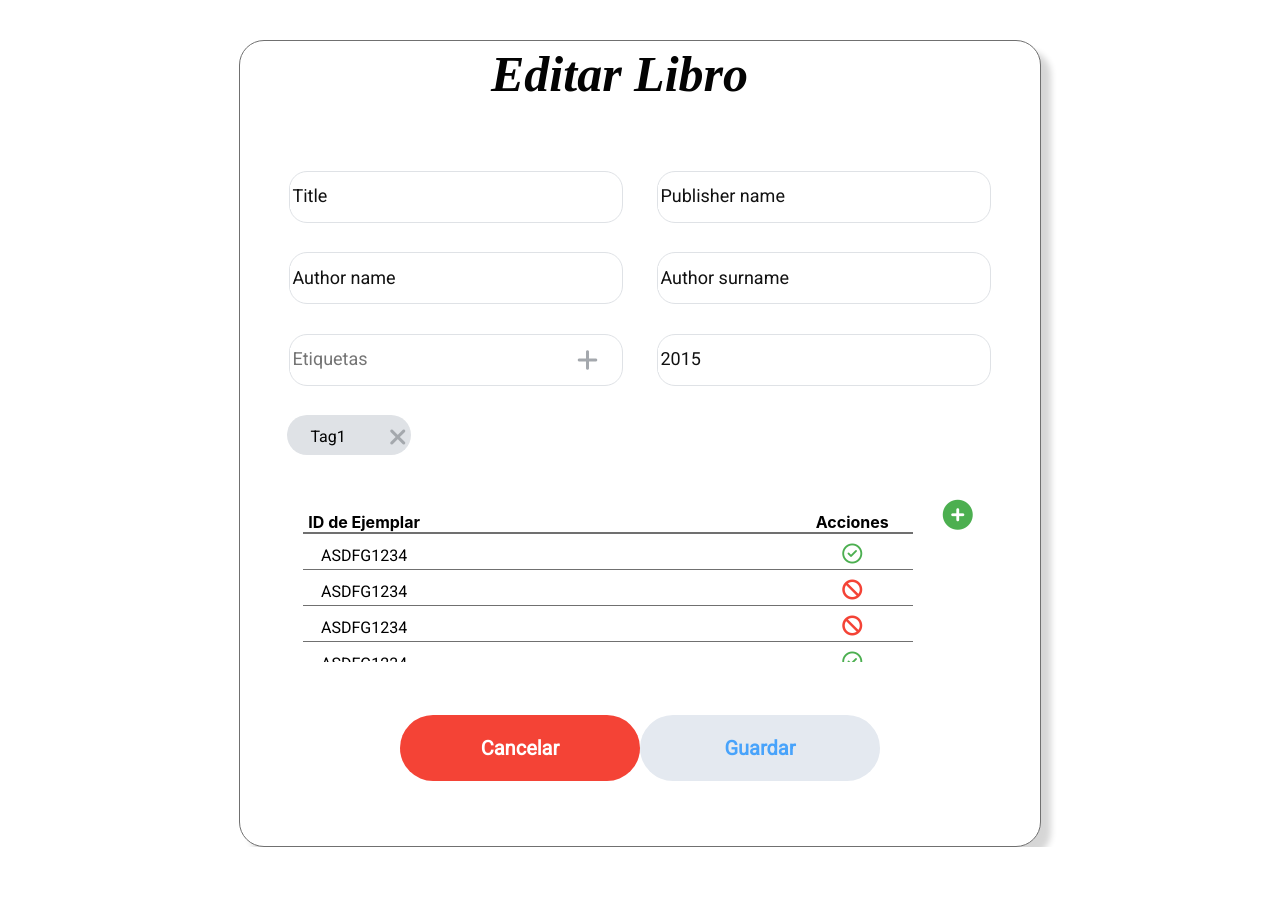
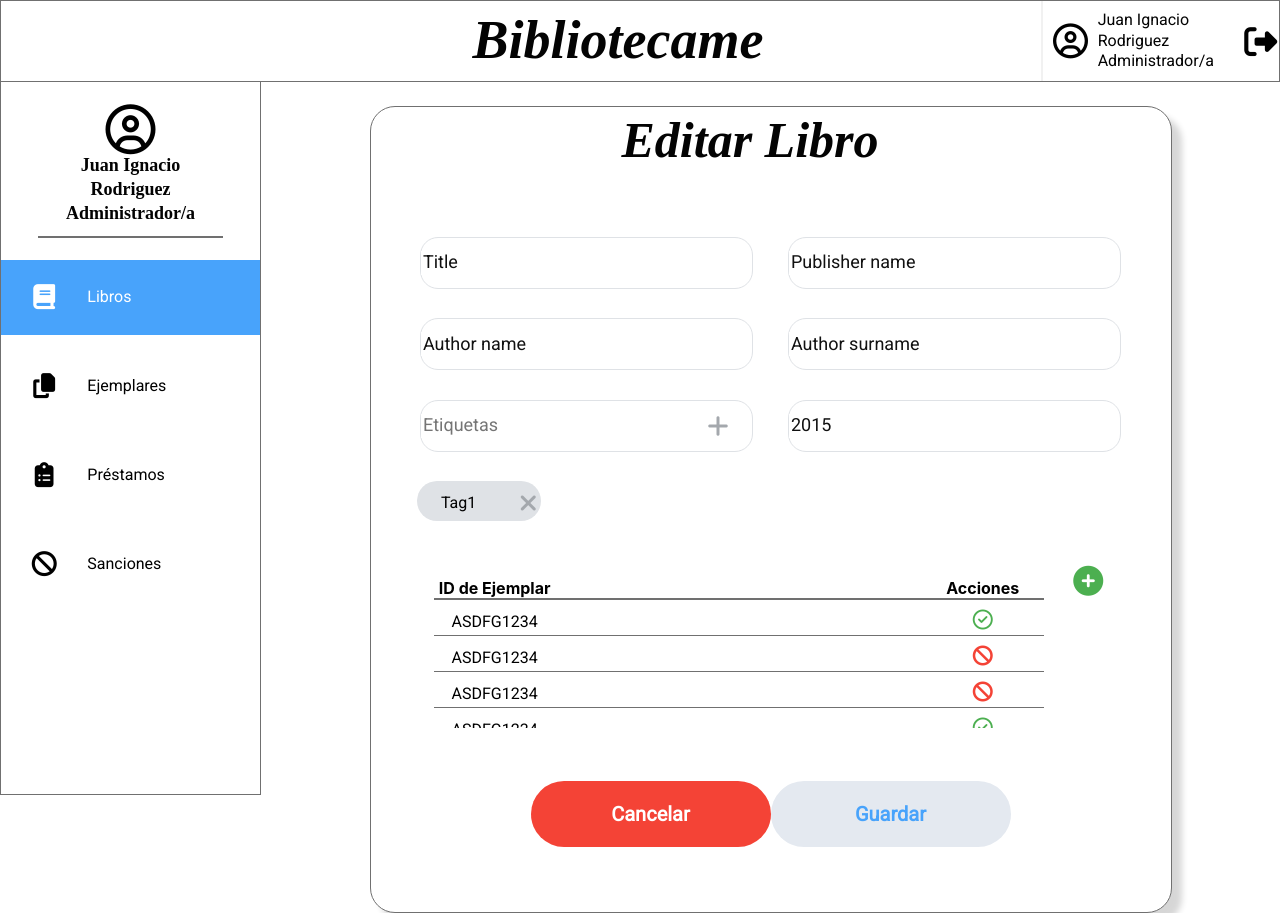
Before and after one commit to GustavoCarvallo/bibliotecame-front, a React (Create React App) app: page /book in a window 1280 px wide. Before the commit the page ends 847 px from the top, so only its background shows below. Built offline with nearby package versions, Linux system fonts and the light colour scheme; a web font is replaced by a local one.

Commit message:
Created abstract component for book creation and modification

```diff
--- a/src/Book/Book.css
+++ b/src/Book/Book.css
@@ -45,7 +45,7 @@
     border: solid 1px #707070;
     background-color: #ffffff;
     border-radius: 25px;
-    margin: 5vh auto auto;
+    margin: 3vh auto auto;
 }
 
 .success-message-container {
@@ -56,7 +56,7 @@
     background-color: #4caf50;
     display: grid;
     grid-template-columns: 5fr 1fr;
-    margin: 4vh auto 0;
+    margin: 2vh auto 0;
 }
 
 .success-text {
--- a/src/Book/Book.tsx
+++ b/src/Book/Book.tsx
@@ -1,6 +1,6 @@
 import React from 'react';
 import "./Book.css";
-import CreateBook from "./CreateBook";
+import CreateBook from "./CreateBook/CreateBook";
 import EditBook from "./EditBook/EditBook";
 
 const SEARCH = "SEARCH";
@@ -79,6 +79,10 @@ const Book = () => {
                     </>)
             case EDIT:
                 return (<>
+                    {success && <div className={'success-message-container'}>
+                        <span className={'success-text'}>El libro se ha modificado correctamente</span>
+                        <i className="fas fa-times success-close" onClick={() => setSuccess(false)}/>
+                    </div>}
                     <div className={"edit-book-container"}>
                         <EditBook selectedBook={selectedBook}
                                   setSelectedBook={setSelectedBook}
--- a/src/Book/CreateBook.tsx
+++ b/src/Book/CreateBook/CreateBook.tsx
@@ -1,7 +1,7 @@
 import React from 'react';
-import {post} from "../utils/http";
-import {Book, CREATE} from "./Book";
-import CreateOrEditBook from "./CreateOrEditBook";
+import {post} from "../../utils/http";
+import {Book, CREATE} from "../Book";
+import CreateOrEditBook from "../CreateOrEditBook";
 
 type Props = {
     handleCancel: Function,
@@ -12,7 +12,7 @@ const CreateBook = (props: Props) => {
     const handleSubmit = (book: Book, thenCallback: Function, catchCallback: Function) => {
         post("book", book, {headers: {"Content-Type": "application/json"}})
             .then(res => thenCallback())
-            .catch(err => catchCallback());
+            .catch(err => catchCallback(err.status));
     }
 
     return <CreateOrEditBook handleCancel={props.handleCancel}
--- a/src/Book/CreateOrEditBook.tsx
+++ b/src/Book/CreateOrEditBook.tsx
@@ -1,5 +1,5 @@
 import React from 'react';
-import "./CreateBook.css";
+import "./CreateOrEditBook.css";
 import {Book, CREATE, Tag} from "./Book";
 
 type Props = {
@@ -14,7 +14,7 @@ type Errors = {
     authorError: boolean,
     publisherError: boolean,
     yearErrors: YearErrors,
-    serverError: boolean,
+    serverError?: number,
 }
 
 type YearErrors = {
@@ -22,7 +22,6 @@ type YearErrors = {
     yearLower: boolean,
     yearUndefined: boolean,
 }
-
 
 const CreateOrEditBook = (props: Props) => {
     const isCreate = props.type === CREATE;
@@ -48,7 +47,6 @@ const CreateOrEditBook = (props: Props) => {
             yearLower: false,
             yearUndefined: false,
         },
-        serverError: false,
     })
 
     const [tagToAdd, setTagToAdd] = React.useState<Tag>({
@@ -63,7 +61,7 @@ const CreateOrEditBook = (props: Props) => {
                 ...book,
                 author: {firstName: book.authorName, lastName: book.authorSurname},
                 publisher: {name: book.publisher}
-            }, () => props.setSuccess(true), () => setErrors({...errors, serverError: true}))
+            }, () => props.setSuccess(true), (status: number) => setErrors({...errors, serverError: status}))
         } else {
             setErrors(newErrors);
         }
@@ -101,7 +99,6 @@ const CreateOrEditBook = (props: Props) => {
             authorError,
             publisherError,
             yearErrors,
-            serverError: false
         }
 
         return newErrors;
@@ -145,7 +142,7 @@ const CreateOrEditBook = (props: Props) => {
             (errors.yearErrors.yearUndefined && renderError("Completar año")) ||
             (errors.yearErrors.yearHigher && renderError("Año debe ser menor a " + MAX_YEAR)) ||
             (errors.yearErrors.yearLower && renderError("Año debe ser mayor a " + MIN_YEAR)) ||
-            (errors.serverError && renderError("El libro ya se encuentra cargado en el sistema"))
+            (errors.serverError && renderStatusError(errors.serverError))
             }
             <div>
                 <div className="box">
@@ -211,6 +208,17 @@ const CreateOrEditBook = (props: Props) => {
     )
 }
 
+const renderStatusError = (status: number) => {
+    switch (status) {
+        case 400:
+            return renderError("Comprobar que el autor y la editorial hayan sido cargados")
+        case 406:
+            return renderError("El libro ya existe en el sistema")
+        default:
+            return renderError("Error del servidor")
+    }
+}
+
 const renderError = (message: string) => {
     return (
         <div className={"error-box"}>
--- a/src/Book/EditBook/EditBook.tsx
+++ b/src/Book/EditBook/EditBook.tsx
@@ -14,7 +14,7 @@ const EditBook = (props: Props) => {
     const handleSubmit = (book: Book, thenCallback: Function, catchCallback: Function) => {
         put(`book/${book.id}`, book, {headers: {"Content-Type": "application/json"}})
             .then(res => thenCallback())
-            .catch(err => catchCallback());
+            .catch(err => catchCallback(err.status));
     }
 
     return <CreateOrEditBook handleCancel={props.handleCancel}
--- a/src/SideBar/SideBar.css
+++ b/src/SideBar/SideBar.css
@@ -40,6 +40,7 @@
 .side-bar-row {
     display: grid;
     grid-template-columns: 1fr 2fr;
+    height: 75px;
 }
 
 .side-bar-row-title {
@@ -51,8 +52,17 @@
     line-height: 1.31;
     letter-spacing: 0;
     text-align: left;
+    margin-top: auto;
+    margin-bottom: auto;
 }
 
 .row-icon {
     font-size: 25px;
+    color: inherit;
+    margin: auto;
 }
+
+.selected-row {
+    background-color: #48a3fb;
+    color: #ffffff;
+}
--- a/src/SideBar/SideBar.tsx
+++ b/src/SideBar/SideBar.tsx
@@ -1,26 +1,32 @@
 import React from 'react';
 import "./SideBar.css";
+import {Link} from "react-router-dom";
 
 type Props = {
     isAdmin: boolean;
+    selected?: number,
 }
 
 const userRows = [
     {
         title: 'Búsqueda de Libros',
         icon: 'search',
+        path: '',
     },
     {
         title: 'Préstamos Activos',
         icon: 'book',
+        path: '',
     },
     {
         title: 'Historial de Préstamos',
         icon: 'history',
+        path: ''
     },
     {
         title: 'Mi Perfil',
         icon: 'user-circle',
+        path: ''
     }
 ];
 
@@ -28,18 +34,22 @@ const adminRows = [
     {
         title: 'Libros',
         icon: 'book',
+        path: '/book'
     },
     {
         title: 'Ejemplares',
         icon: 'copy',
+        path: ''
     },
     {
         title: 'Préstamos',
         icon: 'clipboard-list',
+        path: ''
     },
     {
         title: 'Sanciones',
         icon: 'ban',
+        path: ''
     }
 ]
 
@@ -53,23 +63,25 @@ const SideBar = (props: Props) => {
                     {props.isAdmin && <div className={"side-bar-name"}>Administrador/a</div>}
                 </div>
             </div>
-            {renderRows(props.isAdmin)}
+            {renderRows(props.isAdmin, props.selected)}
         </div>
     )
 }
 
-function renderRows(isAdmin: boolean){
-    const rows = isAdmin ? adminRows:userRows;
-        return(
-            <>
-                {rows.map(row => (
-                    <div className={"side-bar-row"}>
+function renderRows(isAdmin: boolean, selected?: number) {
+    const rows = isAdmin ? adminRows : userRows;
+    return (
+        <>
+            {rows.map((row, index) => (
+                <Link to={row.path} className={"link-un-styled"}>
+                    <div className={"side-bar-row" + (selected === index ? " selected-row" : "")}>
                         <i className={`fas fa-${row.icon} row-icon`}/>
                         <div className={"side-bar-row-title"}>{row.title}</div>
                     </div>
-                ))}
-            </>
-        )
+                </Link>
+            ))}
+        </>
+    )
 }
 
 export default SideBar;
--- a/src/router/Routes.css
+++ b/src/router/Routes.css
@@ -38,5 +38,6 @@
 }
 
 .side-bar-container {
-  display: flex;
+  display: grid;
+  grid-template-columns: 1fr 10fr;
 }
--- a/src/router/Routes.tsx
+++ b/src/router/Routes.tsx
@@ -24,7 +24,7 @@ const Router = () => {
             <div className="App">
                 <Switch>
                     <ReverseAuthRoute path={"/login"} component={Login}/> //Requires not being logged in
-                    <AdminRoute path={"/book"} component={Book}/>
+                    <AdminRoute path={"/book"} component={() => <ContainedComponent children={Book} isAdmin={true} selected={0}/>}/>
                     <AuthRoute path={"/userhome"} component={Logged}/> //Requires being logged in
                     <Route path={"/signup"} component={signUp}/>
                     <AdminRoute path={"/adminhome"} component={AdminHome}/> //Requires admin role
@@ -37,7 +37,23 @@ const Router = () => {
     )
 }
 
-export default Router;
+type ContainedComponentProps = {
+    isAdmin: boolean,
+    children: Function,
+    selected?: number,
+}
+
+const ContainedComponent = (props: ContainedComponentProps) => {
+    return(
+        <div>
+            <TopBar isAdmin/>
+            <div className={"side-bar-container"}>
+                <SideBar isAdmin selected={props.selected}/>
+                {props.children()}
+            </div>
+        </div>
+    )
+}
 
 export function signUp(){
     return <SignUp/>
@@ -99,3 +115,5 @@ export function AdminHome() {
         </div>
     );
 }
+
+export default Router;
--- a/src/utils/http.tsx
+++ b/src/utils/http.tsx
@@ -19,8 +19,8 @@ const request = (url: string, method: string, body: Object | null, config: Confi
     };
     return fetch(baseUrl + url, configuration)
         .then(res => {
-            if(res.status !== 200){
-                throw Error(res.statusText);
+            if(!res.ok){
+                throw {status: res.status};
             }
             return res.json()
         })
```
Also changed, not shown: src/Book/CreateOrEditBook.css (renamed from src/Book/CreateBook.css).
